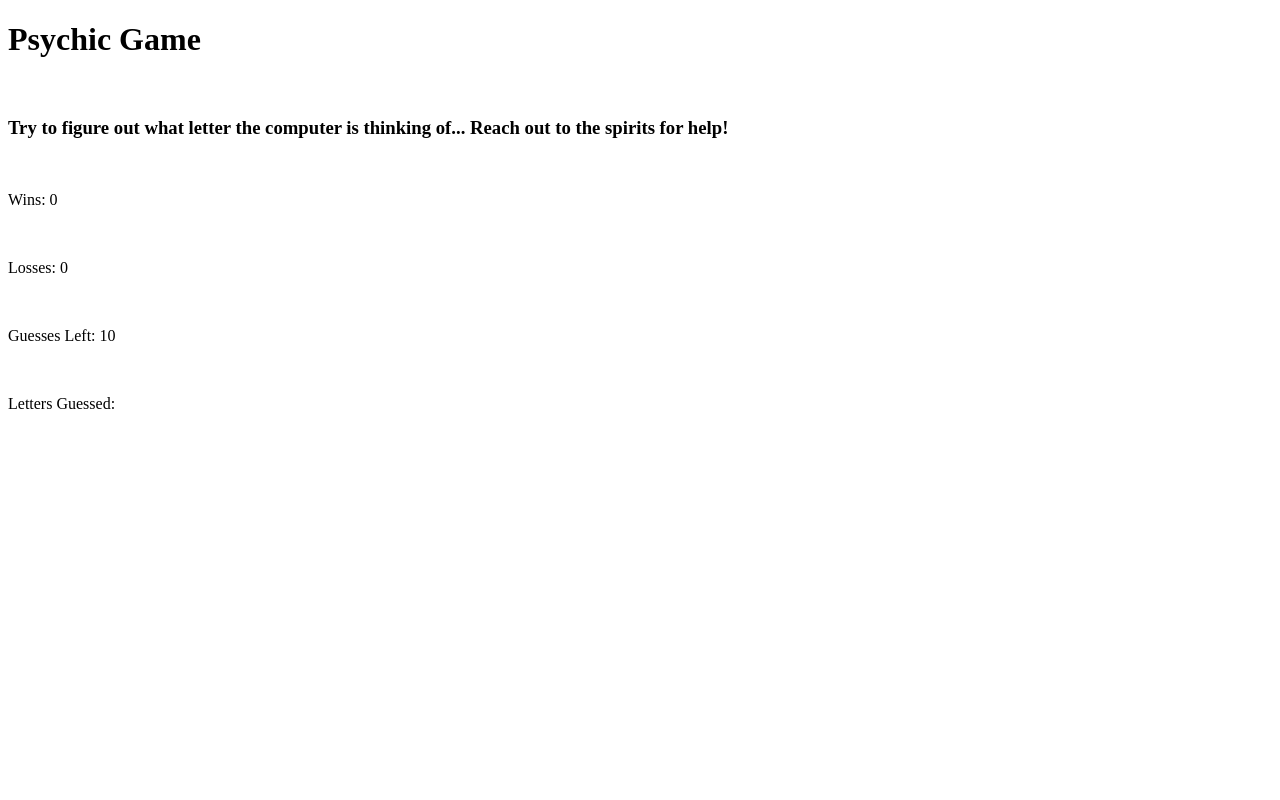
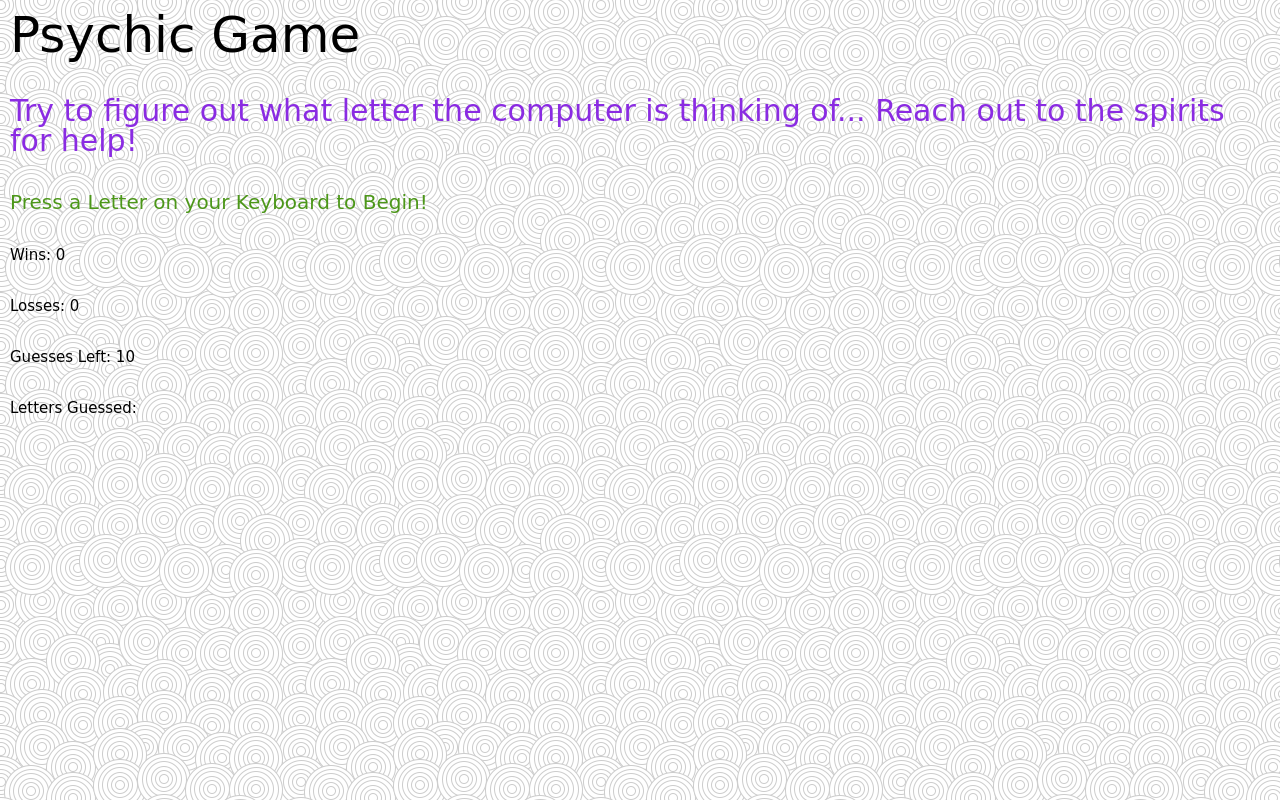
Before and after one commit to chefdaveyboy/Psychic-Game, a plain HTML site: page index.html in a window 1280 px wide. Drawn offline with Linux system fonts and the light colour scheme; a web font is replaced by a local one.

Commit message:
added style

```diff
--- /dev/null
+++ b/assets/css/reset.css
@@ -0,0 +1,48 @@
+/* http://meyerweb.com/eric/tools/css/reset/
+   v2.0 | 20110126
+   License: none (public domain)
+*/
+
+html, body, div, span, applet, object, iframe,
+h1, h2, h3, h4, h5, h6, p, blockquote, pre,
+a, abbr, acronym, address, big, cite, code,
+del, dfn, em, img, ins, kbd, q, s, samp,
+small, strike, strong, sub, sup, tt, var,
+b, u, i, center,
+dl, dt, dd, ol, ul, li,
+fieldset, form, label, legend,
+table, caption, tbody, tfoot, thead, tr, th, td,
+article, aside, canvas, details, embed,
+figure, figcaption, footer, header, hgroup,
+menu, nav, output, ruby, section, summary,
+time, mark, audio, video {
+	margin: 0;
+	padding: 0;
+	border: 0;
+	font-size: 100%;
+	font: inherit;
+	vertical-align: baseline;
+}
+/* HTML5 display-role reset for older browsers */
+article, aside, details, figcaption, figure,
+footer, header, hgroup, menu, nav, section {
+	display: block;
+}
+body {
+	line-height: 1;
+}
+ol, ul {
+	list-style: none;
+}
+blockquote, q {
+	quotes: none;
+}
+blockquote:before, blockquote:after,
+q:before, q:after {
+	content: '';
+	content: none;
+}
+table {
+	border-collapse: collapse;
+	border-spacing: 0;
+}
--- a/assets/css/style.css
+++ b/assets/css/style.css
@@ -0,0 +1,26 @@
+body {
+    font-family: 'Baloo Bhaijaan', cursive;
+    background-image: url(../images/swirl_pattern.png)
+}
+
+h1 {
+    font-size: 50px;
+    padding: 10px;
+}
+
+h3 {
+    font-size: 30px;
+    color: blueviolet;
+    padding: 10px;
+}
+
+h4 {
+    font-size: 20px;
+    color: rgb(76, 151, 25);
+    padding: 10px;
+}
+
+p {
+    font-size: 15px;
+    padding: 10px;
+}
--- a/assets/javascript/game.js
+++ b/assets/javascript/game.js
@@ -7,6 +7,7 @@ var wins = 0;
 var losses = 0;
 var remainingLetters = 10;
 var guessedLetters = [];
+var instructionText = document.getElementById("instructions");
 
 // puts it into HTML
 document.getElementById("win-text").innerHTML = "Wins: " + wins;
@@ -43,7 +44,7 @@ document.onkeyup = function(event) {
 
     if ((userChoice === computerChoice)) {
         wins++
-        alert("You won! Computer Choice: " + computerChoice);
+        alert("You won! The Computer was thinking of:  " + computerChoice);
         reset();
     }
     else {
@@ -59,6 +60,8 @@ document.onkeyup = function(event) {
 
     }
 
+    instructionText.textContent = "";
+
 
     document.getElementById("win-text").innerHTML = "Wins: " + wins;
     document.getElementById("losses-text").innerHTML = "Losses: " + losses;
--- a/index.html
+++ b/index.html
@@ -3,9 +3,9 @@
     <head>
         <meta charset="UTF-8">
         <title>Psychic Game</title>
-        <!-- <link rel="stylesheet" type="text/css" href="assets/css/reset.css"> -->
+        <link rel="stylesheet" type="text/css" href="assets/css/reset.css">
         <link rel="stylesheet" type="text/css" href="assets/css/style.css">
-
+        <link href="https://fonts.googleapis.com/css?family=Baloo+Bhaijaan&display=swap" rel="stylesheet">
     </head>
 
     <body>
@@ -20,7 +20,9 @@
 
         <br>
 
-        <p id ="hint"></p>
+        <h4 id="instructions">Press a Letter on your Keyboard to Begin!</h4>
+
+        <br>
 
         <p id="win-text"></p>
 
```
Also changed, not shown: assets/images/swirl_pattern.png (added).
